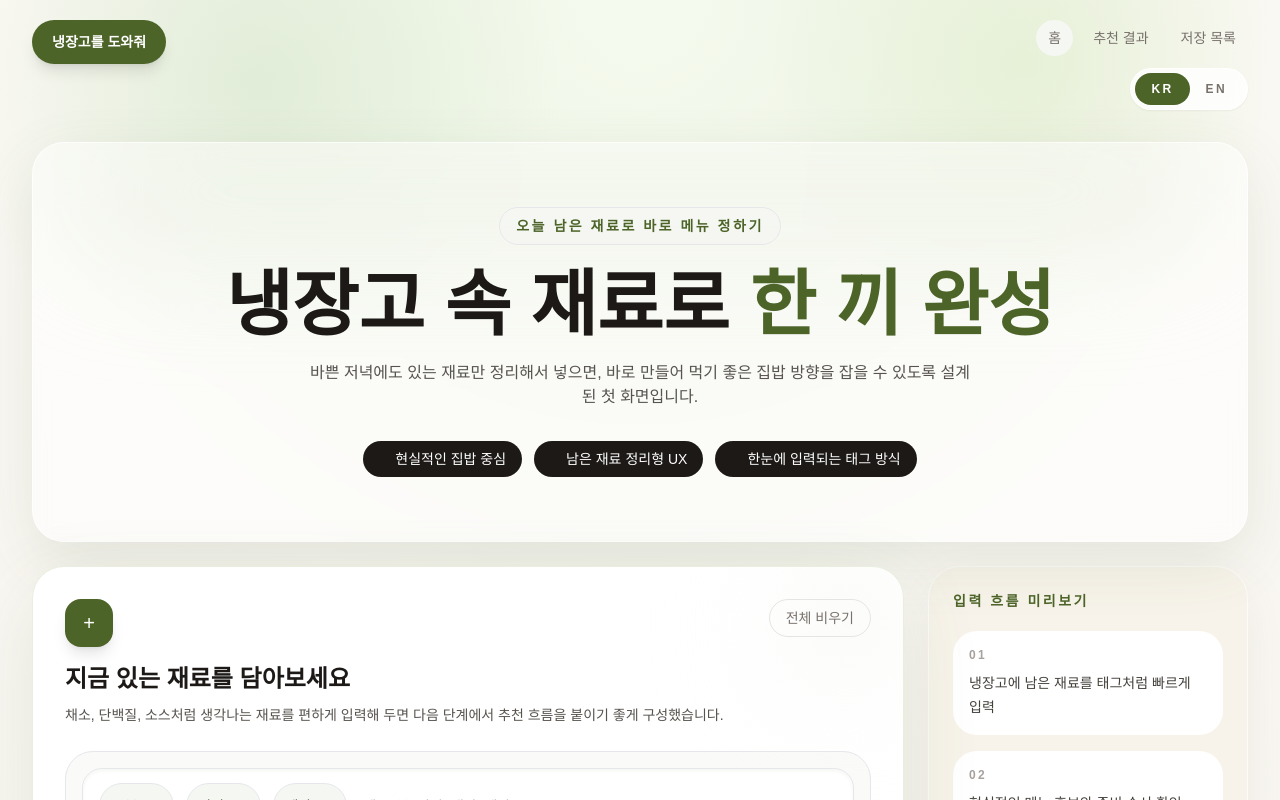
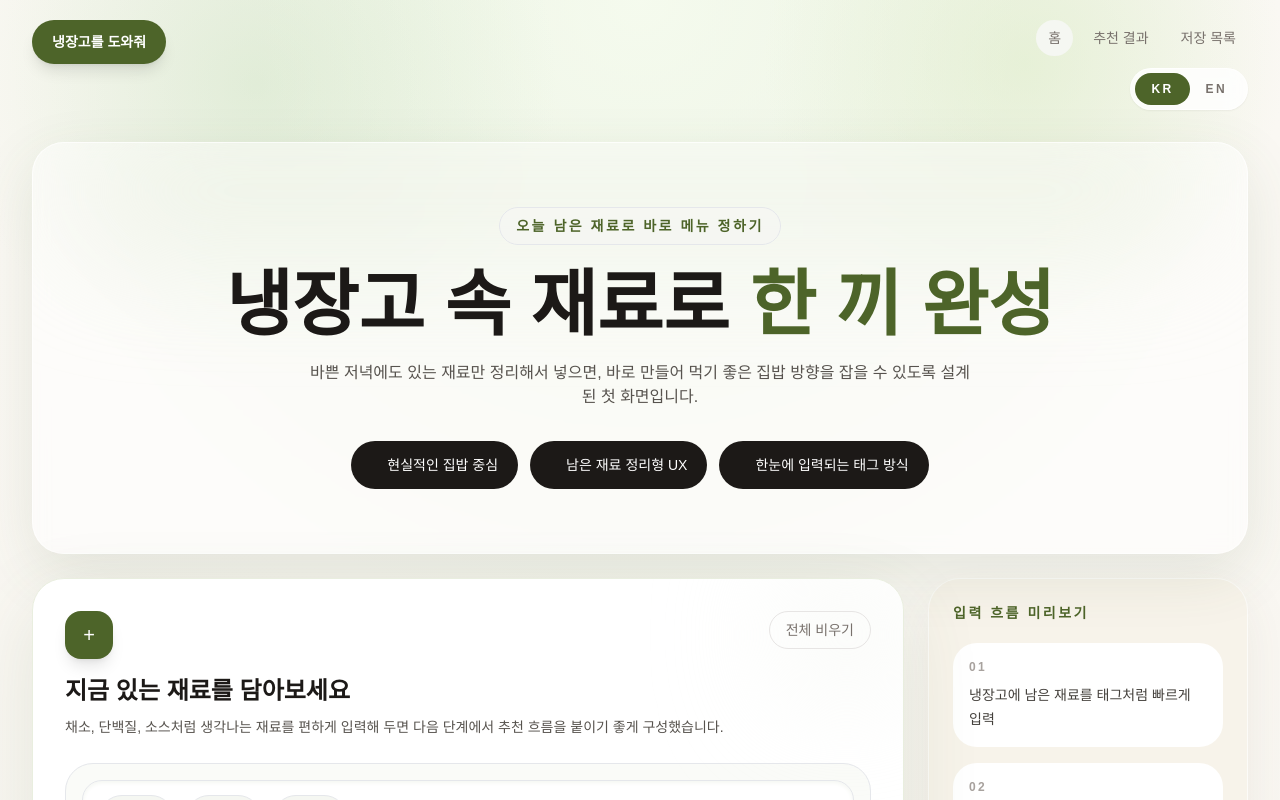
Before and after one commit to hanwj75/Refrigerator_Helper, a React (Vite) app: page / in a window 1280 px wide. Shown: the top 800 px of the page. Built offline with nearby package versions, Linux system fonts and the light colour scheme.

Commit message:
fix: center hero benefit pill text

```diff
--- a/src/components/home/HeroSection.tsx
+++ b/src/components/home/HeroSection.tsx
@@ -30,10 +30,10 @@ export function HeroSection({
           {benefits.map((benefit) => (
             <span
               key={benefit}
-              className="inline-flex items-center gap-2 rounded-full bg-stone-900 px-4 py-2 text-sm font-medium text-white"
+              className="inline-flex min-h-12 items-center justify-center gap-2 rounded-full bg-stone-900 px-5 py-3 text-center text-sm font-medium leading-none text-white"
             >
-              <span className="h-2 w-2 rounded-full bg-brand-300" />
-              {benefit}
+              <span className="mt-px h-2 w-2 shrink-0 rounded-full bg-brand-300" />
+              <span className="whitespace-nowrap">{benefit}</span>
             </span>
           ))}
         </div>
```
